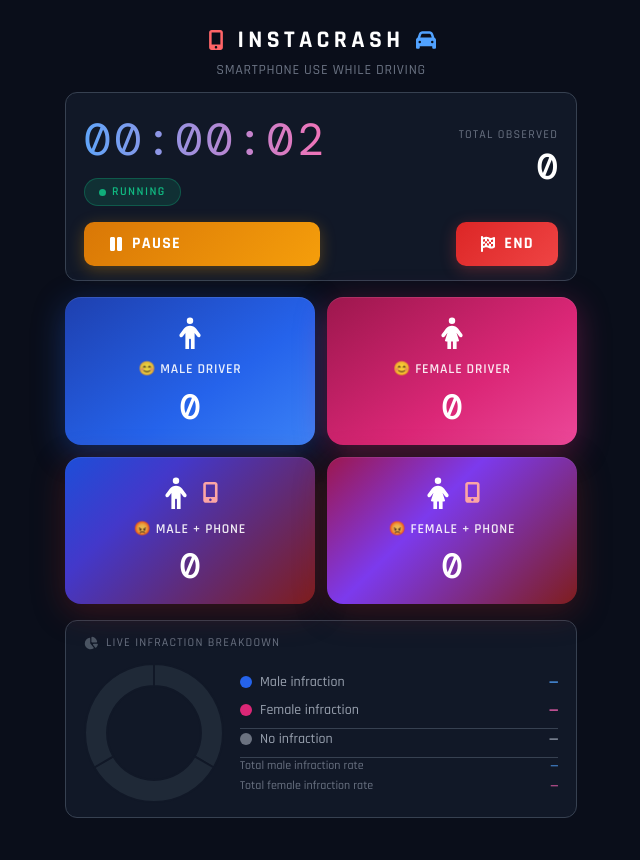
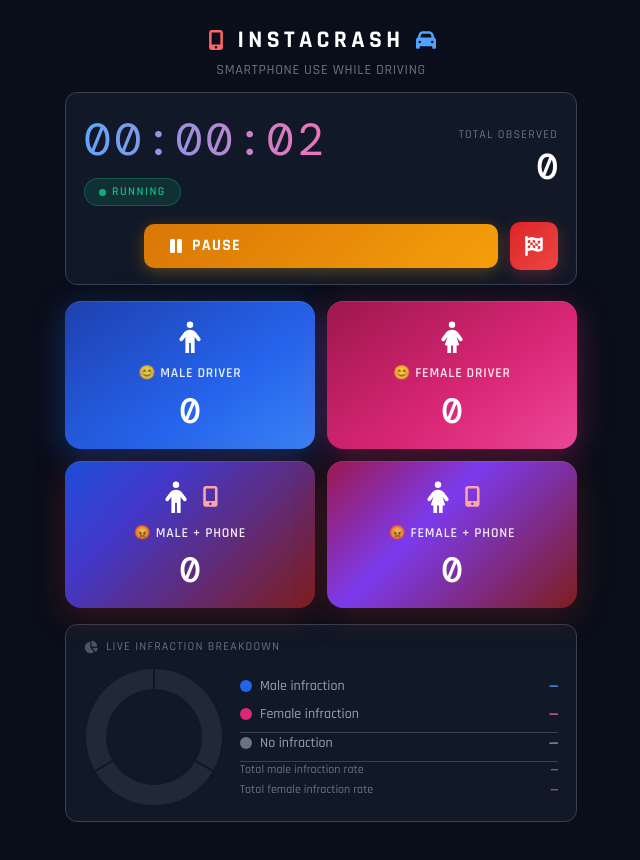
Before and after one commit to tagliala-labs/instacrash, a React (Vite) app: page / in a window 1280 px wide. Both pictures are taken after a click on the button "START". Shown: the top 860 px of the page, without its empty margins (319-959 px from the left). Built offline with nearby package versions, Linux system fonts and the light colour scheme.

Commit message:
Fix portrait overflow: icon-only side buttons, Start centered

```diff
--- a/App.tsx
+++ b/App.tsx
@@ -434,6 +434,16 @@ export default function App() {
 
           <div className="flex items-center gap-3">
             <button
+              className="ctrl-btn ctrl-undo ctrl-side"
+              onClick={handleUndo}
+              style={{
+                visibility: isActive && total > 0 ? 'visible' : 'hidden',
+              }}
+              title="Undo last entry"
+            >
+              <span>↩</span>
+            </button>
+            <button
               className={`ctrl-btn flex-1 ${startPauseBtnClass}`}
               onClick={handleStartPause}
             >
@@ -445,22 +455,12 @@ export default function App() {
               <span>{startPauseLabel}</span>
             </button>
             <button
-              className="ctrl-btn ctrl-undo"
-              onClick={handleUndo}
-              style={{
-                visibility: isActive && total > 0 ? 'visible' : 'hidden',
-              }}
-            >
-              <span>↩</span>
-              <span>Undo</span>
-            </button>
-            <button
-              className="ctrl-btn ctrl-end"
+              className="ctrl-btn ctrl-end ctrl-side"
               onClick={handleEnd}
               style={{ visibility: isActive ? 'visible' : 'hidden' }}
+              title="End session"
             >
               <CheckeredFlagIcon style={{ width: '1em', height: '1em' }} />
-              <span>End</span>
             </button>
           </div>
         </div>
--- a/index.css
+++ b/index.css
@@ -303,6 +303,17 @@ body {
   box-shadow: 0 6px 24px rgba(180, 83, 9, 0.5);
 }
 
+/* Square icon-only side buttons (Undo + End) */
+.ctrl-side {
+  flex-shrink: 0;
+  width: 48px;
+  height: 48px;
+  min-width: 0;
+  padding: 0;
+  justify-content: center;
+  font-size: 1.25rem;
+}
+
 /* ── Stat card ───────────────────────────────────────────────────────── */
 .stat-card {
   background: var(--surface);
```
